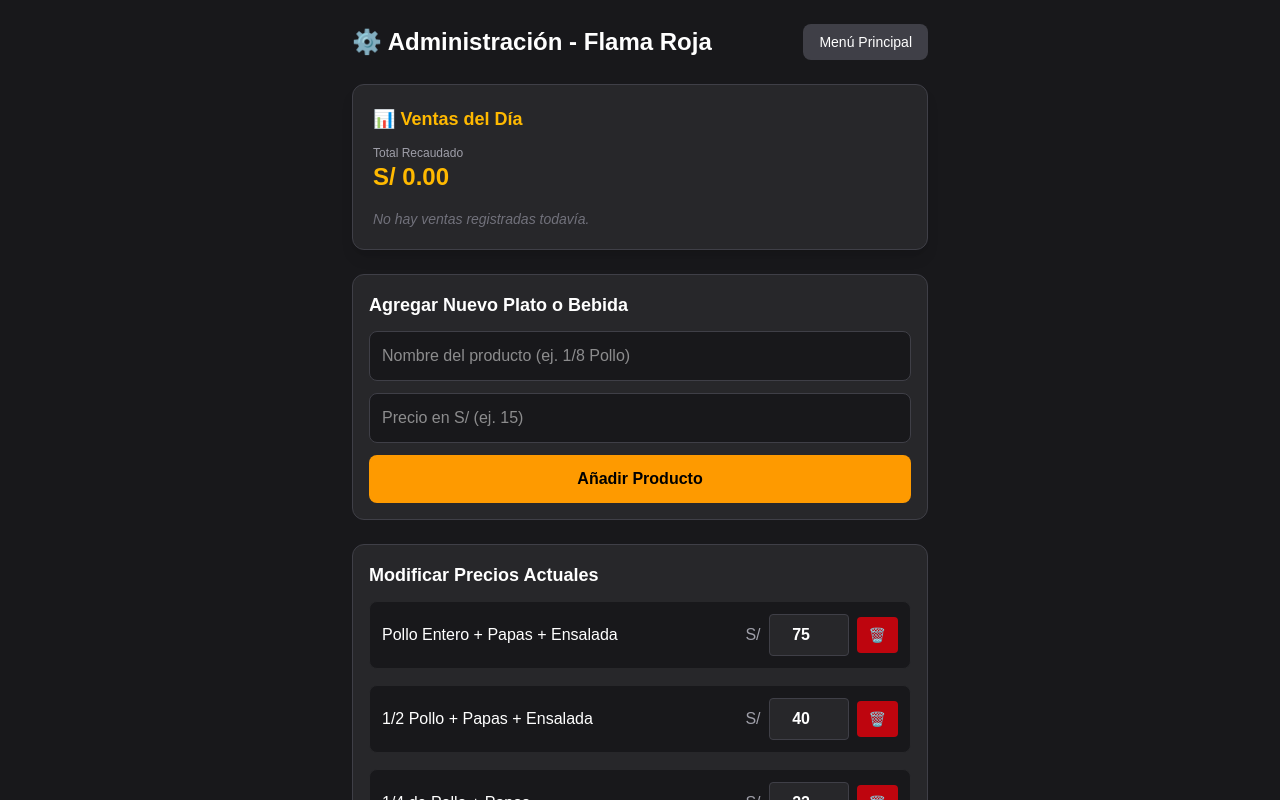
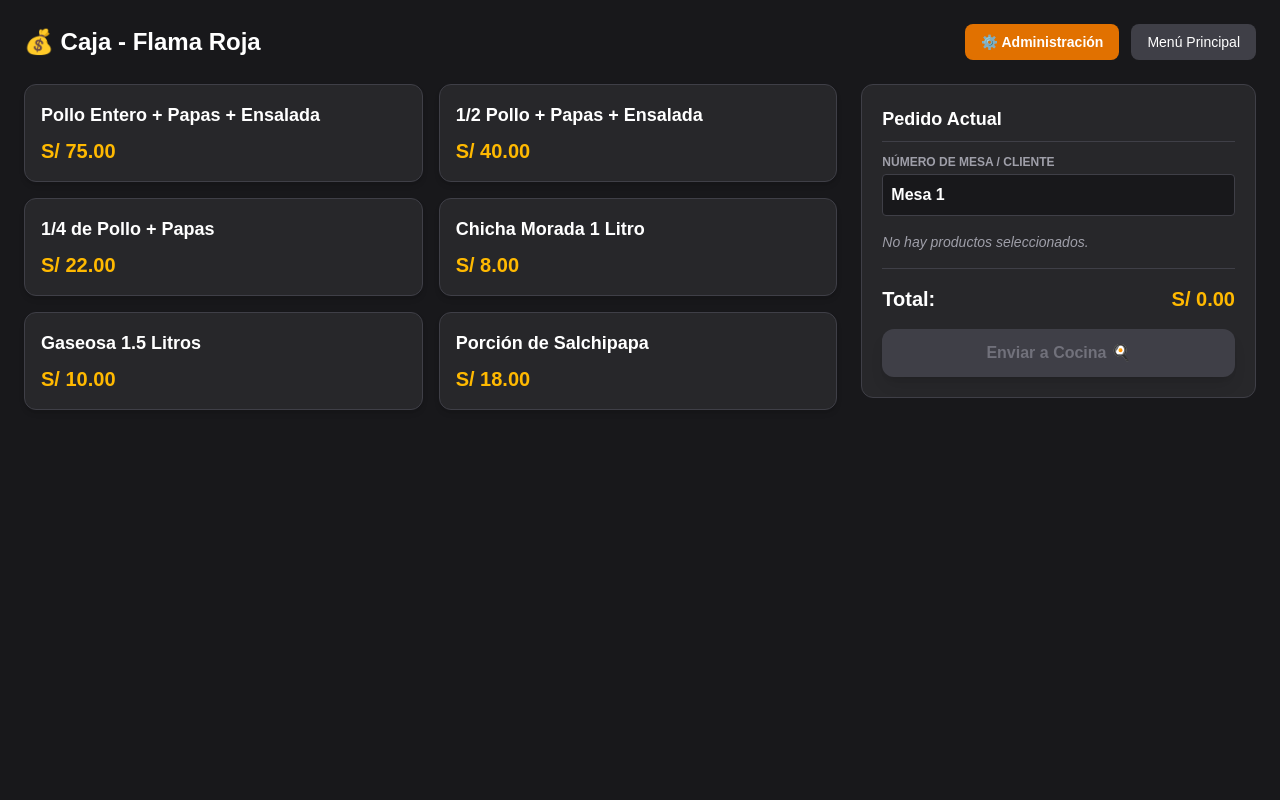
Before and after one commit to keiler1229/polleria-app, a Next.js app: page /caja in a window 1280 px wide. Shown: the top 800 px of the page. Built offline with nearby package versions, Linux system fonts and the light colour scheme.

Commit message:
Actualizar caja y numero de mesa

```diff
--- a/app/caja/page.js
+++ b/app/caja/page.js
@@ -2,7 +2,7 @@
 import { useState, useEffect } from 'react';
 import Link from 'next/link';
 
-export default function AdminPage() {
+export default function CajaPage() {
   const [productos, setProductos] = useState([
     { id: 1, nombre: 'Pollo Entero + Papas + Ensalada', precio: 75 },
     { id: 2, nombre: '1/2 Pollo + Papas + Ensalada', precio: 40 },
@@ -12,156 +12,122 @@ export default function AdminPage() {
     { id: 6, nombre: 'Porción de Salchipapa', precio: 18 },
   ]);
 
-  const [nuevoNombre, setNuevoNombre] = useState('');
-  const [nuevoPrecio, setNuevoPrecio] = useState('');
-  const [ventas, setVentas] = useState([]);
+  const [pedido, setPedido] = useState([]);
+  const [mesa, setMesa] = useState('Mesa 1');
 
-  // Cargar productos y ventas guardadas
   useEffect(() => {
     const guardados = localStorage.getItem('productos_flama_roja');
     if (guardados) {
       setProductos(JSON.parse(guardados));
     }
-
-    const ventasGuardadas = localStorage.getItem('historial_ventas_flama');
-    if (ventasGuardadas) {
-      setVentas(JSON.parse(ventasGuardadas));
-    }
   }, []);
 
-  const guardarCambios = (nuevosProductos) => {
-    setProductos(nuevosProductos);
-    localStorage.setItem('productos_flama_roja', JSON.stringify(nuevosProductos));
+  const agregarAlPedido = (producto) => {
+    setPedido([...pedido, producto]);
   };
 
-  const cambiarPrecio = (id, nuevoPrecioStr) => {
-    const precioNum = parseFloat(nuevoPrecioStr) || 0;
-    const actualizados = productos.map(p => p.id === id ? { ...p, precio: precioNum } : p);
-    guardarCambios(actualizados);
+  const quitarDelPedido = (index) => {
+    const nuevoPedido = pedido.filter((_, i) => i !== index);
+    setPedido(nuevoPedido);
   };
 
-  const agregarProducto = (e) => {
-    e.preventDefault();
-    if (!nuevoNombre || !nuevoPrecio) return;
-    const nuevo = {
+  const total = pedido.reduce((sum, item) => sum + item.precio, 0);
+
+  const enviarPedidoCocina = () => {
+    if (pedido.length === 0) return;
+
+    const pedidosAnteriores = JSON.parse(localStorage.getItem('pedidos_cocina_flama')) || [];
+
+    const nuevoPedidoCocina = {
       id: Date.now(),
-      nombre: nuevoNombre,
-      precio: parseFloat(nuevoPrecio) || 0
-    };
-    const actualizados = [...productos, nuevo];
-    guardarCambios(actualizados);
-    setNuevoNombre('');
-    setNuevoPrecio('');
+      mesa: mesa,
+      items: pedido,
+      total: total,
+      hora: new Date().toLocaleTimeString([], { hour: '2-digit', minute: '2-digit' }),
+      estado: 'Pendiente'
     };
 
-  const eliminarProducto = (id) => {
-    const actualizados = productos.filter(p => p.id !== id);
-    guardarCambios(actualizados);
+    localStorage.setItem('pedidos_cocina_flama', JSON.stringify([nuevoPedidoCocina, ...pedidosAnteriores]));
+
+    const historialAnterior = JSON.parse(localStorage.getItem('historial_ventas_flama')) || [];
+    localStorage.setItem('historial_ventas_flama', JSON.stringify([nuevoPedidoCocina, ...historialAnterior]));
+
+    alert(`¡Pedido enviado a cocina para la ${mesa}!`);
+    setPedido([]);
   };
 
-  const limpiarHistorial = () => {
-    if (confirm('¿Deseas cerrar el día y borrar el historial de ventas?')) {
-      localStorage.removeItem('historial_ventas_flama');
-      setVentas([]);
-    }
-  };
-
-  const totalGeneral = ventas.reduce((sum, v) => sum + (v.total || 0), 0);
-
   return (
-    <div className="min-h-screen bg-zinc-900 text-white p-6">
-      <div className="max-w-xl mx-auto">
+    <div className="min-h-screen bg-zinc-900 text-white p-6 flex flex-col">
       <div className="flex justify-between items-center mb-6">
-          <h1 className="text-2xl font-bold">⚙️ Administración - Flama Roja</h1>
+        <h1 className="text-2xl font-bold">💰 Caja - Flama Roja</h1>
+        <div className="flex gap-3">
+          <Link href="/admin" className="bg-amber-600 hover:bg-amber-700 px-4 py-2 rounded-lg text-sm font-semibold">
+            ⚙️ Administración
+          </Link>
           <Link href="/" className="bg-zinc-700 hover:bg-zinc-600 px-4 py-2 rounded-lg text-sm">
             Menú Principal
           </Link>
         </div>
-
-        {/* REPORTE DE VENTAS DEL DÍA */}
-        <div className="bg-zinc-800 border border-zinc-700 p-5 rounded-xl mb-6 shadow-lg">
-          <div className="flex justify-between items-center mb-3">
-            <h2 className="text-lg font-semibold text-amber-400">📊 Ventas del Día</h2>
-            {ventas.length > 0 && (
-              <button
-                onClick={limpiarHistorial}
-                className="bg-red-600/80 hover:bg-red-600 text-white px-3 py-1.5 rounded text-xs font-semibold transition"
-              >
-                Cerrar Día 🗑️
-              </button>
-            )}
-          </div>
-          <div className="mb-4">
-            <span className="text-zinc-400 text-xs block">Total Recaudado</span>
-            <span className="text-2xl font-extrabold text-amber-400">S/ {totalGeneral.toFixed(2)}</span>
       </div>
 
-          {ventas.length === 0 ? (
-            <p className="text-zinc-500 text-sm italic">No hay ventas registradas todavía.</p>
+      <div className="grid grid-cols-1 md:grid-cols-3 gap-6 flex-1">
+        <div className="md:col-span-2 grid grid-cols-1 sm:grid-cols-2 gap-4 content-start">
+          {productos.map((prod) => (
+            <button
+              key={prod.id}
+              onClick={() => agregarAlPedido(prod)}
+              className="bg-zinc-800 hover:bg-zinc-700 border border-zinc-700 p-4 rounded-xl text-left flex flex-col justify-between transition shadow-md"
+            >
+              <span className="font-semibold text-lg mb-2">{prod.nombre}</span>
+              <span className="text-amber-400 font-bold text-xl">S/ {prod.precio.toFixed(2)}</span>
+            </button>
+          ))}
+        </div>
+
+        <div className="bg-zinc-800 p-5 rounded-xl border border-zinc-700 flex flex-col justify-between h-fit">
+          <div>
+            <h2 className="text-lg font-semibold mb-3 border-b border-zinc-700 pb-2">Pedido Actual</h2>
+
+            <div className="mb-4">
+              <label className="block text-xs text-zinc-400 mb-1 font-semibold">NÚMERO DE MESA / CLIENTE</label>
+              <input
+                type="text"
+                value={mesa}
+                onChange={(e) => setMesa(e.target.value)}
+                placeholder="Ej. Mesa 3 o Llevar"
+                className="w-full bg-zinc-900 border border-zinc-700 p-2 rounded text-white font-bold"
+              />
+            </div>
+
+            {pedido.length === 0 ? (
+              <p className="text-zinc-400 text-sm italic">No hay productos seleccionados.</p>
             ) : (
-            <div className="flex flex-col gap-2 max-h-48 overflow-y-auto">
-              {ventas.map((v) => (
-                <div key={v.id} className="bg-zinc-900 p-2.5 rounded border border-zinc-800 text-sm flex justify-between items-center">
-                  <div>
-                    <span className="font-bold text-amber-500 mr-2">{v.mesa}</span>
-                    <span className="text-zinc-300">({v.items.length} ítems)</span>
-                    <span className="text-zinc-500 text-xs ml-2">⏰ {v.hora}</span>
+              <div className="flex flex-col gap-2 max-h-52 overflow-y-auto mb-4">
+                {pedido.map((item, index) => (
+                  <div key={index} className="flex justify-between items-center bg-zinc-900 p-2 rounded border border-zinc-800 text-sm">
+                    <span>{item.nombre}</span>
+                    <div className="flex items-center gap-3">
+                      <span className="text-amber-400 font-medium">S/ {item.precio.toFixed(2)}</span>
+                      <button onClick={() => quitarDelPedido(index)} className="text-red-400 hover:text-red-300 font-bold">×</button>
                     </div>
-                  <span className="font-bold text-amber-400">S/ {v.total.toFixed(2)}</span>
                   </div>
                 ))}
               </div>
             )}
           </div>
 
-        {/* Formulario para agregar producto */}
-        <form onSubmit={agregarProducto} className="bg-zinc-800 p-4 rounded-xl mb-6 border border-zinc-700">
-          <h2 className="text-lg font-semibold mb-3">Agregar Nuevo Plato o Bebida</h2>
-          <div className="flex flex-col gap-3">
-            <input
-              type="text"
-              placeholder="Nombre del producto (ej. 1/8 Pollo)"
-              value={nuevoNombre}
-              onChange={(e) => setNuevoNombre(e.target.value)}
-              className="bg-zinc-900 border border-zinc-700 p-3 rounded-lg text-white"
-            />
-            <input
-              type="number"
-              placeholder="Precio en S/ (ej. 15)"
-              value={nuevoPrecio}
-              onChange={(e) => setNuevoPrecio(e.target.value)}
-              className="bg-zinc-900 border border-zinc-700 p-3 rounded-lg text-white"
-            />
-            <button type="submit" className="bg-amber-500 hover:bg-amber-600 text-black font-semibold py-3 rounded-lg transition">
-              Añadir Producto
+          <div className="border-t border-zinc-700 pt-4 mt-4">
+            <div className="flex justify-between items-center text-xl font-bold mb-4">
+              <span>Total:</span>
+              <span className="text-amber-400">S/ {total.toFixed(2)}</span>
+            </div>
+            <button
+              onClick={enviarPedidoCocina}
+              disabled={pedido.length === 0}
+              className="w-full bg-green-600 hover:bg-green-500 disabled:bg-zinc-700 disabled:text-zinc-500 text-white font-bold py-3 rounded-xl transition shadow-lg"
+            >
+              Enviar a Cocina 🍳
             </button>
-          </div>
-        </form>
-
-        {/* Lista de productos para modificar */}
-        <div className="bg-zinc-800 p-4 rounded-xl border border-zinc-700">
-          <h2 className="text-lg font-semibold mb-3">Modificar Precios Actuales</h2>
-          <div className="flex flex-col gap-4">
-            {productos.map((prod) => (
-              <div key={prod.id} className="flex items-center justify-between bg-zinc-900 p-3 rounded-lg border border-zinc-800 gap-3">
-                <span className="flex-1 font-medium">{prod.nombre}</span>
-                <div className="flex items-center gap-2">
-                  <span className="text-zinc-400">S/</span>
-                  <input
-                    type="number"
-                    value={prod.precio}
-                    onChange={(e) => cambiarPrecio(prod.id, e.target.value)}
-                    className="w-20 bg-zinc-800 border border-zinc-700 p-2 rounded text-center text-white font-bold"
-                  />
-                  <button
-                    onClick={() => eliminarProducto(prod.id)}
-                    className="bg-red-600/80 hover:bg-red-600 text-white px-3 py-2 rounded text-sm transition"
-                  >
-                    🗑️
-                  </button>
-                </div>
-              </div>
-            ))}
           </div>
         </div>
       </div>
```
Lines whose indentation alone changed are shown as unchanged.
